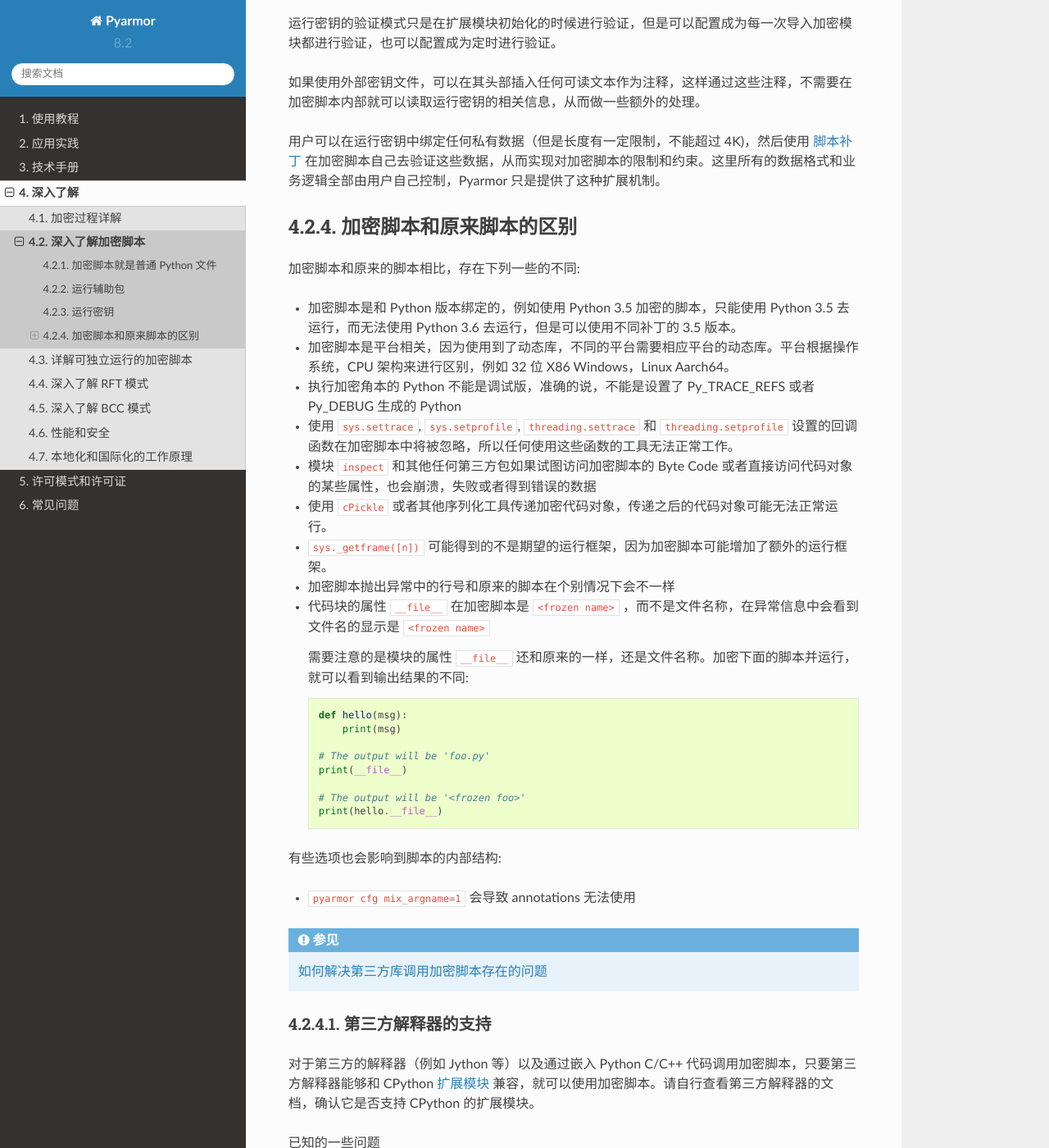
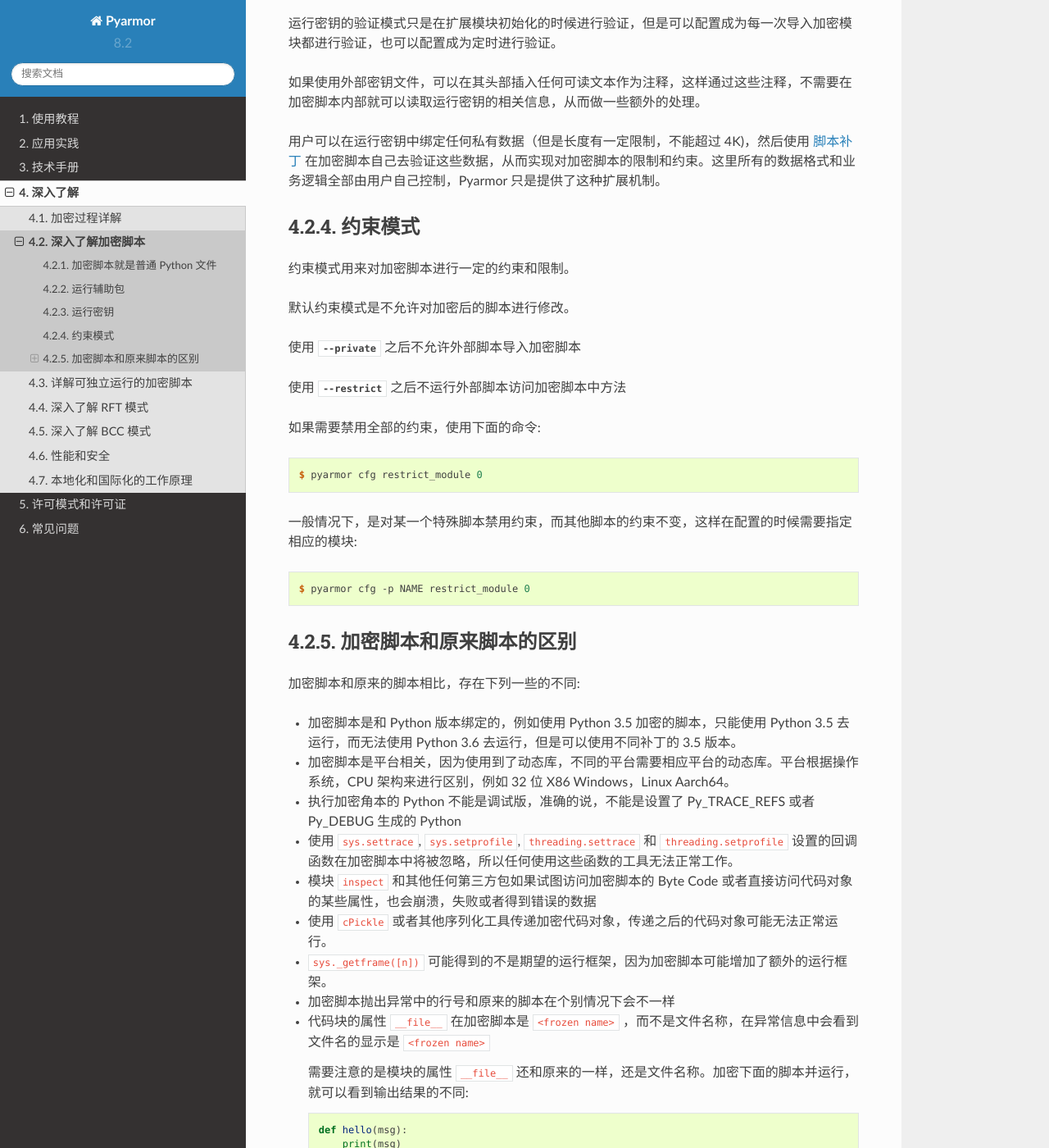
Before and after one commit to dashingsoft/pyarmor-docs-zh, a Sphinx documentation site: the page built from docs/topic/obfuscated-script.rst, in a window 1280 px wide and 1400 px high, scrolled down 2427 px. Shown: the whole window at 82% size. Built offline with Sphinx 7.4.7 and the Read the Docs theme 2.0.0, drawn with Linux system fonts in a browser that asks for light colours.

Commit message:
增加对约束模式的说明

```diff
--- a/docs/topic/obfuscated-script.rst
+++ b/docs/topic/obfuscated-script.rst
@@ -86,6 +86,27 @@ Pyarmor 加密后的脚本输出的是同名的 ``.py`` 文件和一个 :term:`
 
 用户可以在运行密钥中绑定任何私有数据（但是长度有一定限制，不能超过 4K)，然后使用 :term:`脚本补丁` 在加密脚本自己去验证这些数据，从而实现对加密脚本的限制和约束。这里所有的数据格式和业务逻辑全部由用户自己控制，Pyarmor 只是提供了这种扩展机制。
 
+.. _restrict modes:
+
+约束模式
+========
+
+约束模式用来对加密脚本进行一定的约束和限制。
+
+默认约束模式是不允许对加密后的脚本进行修改。
+
+使用 :option:`--private` 之后不允许外部脚本导入加密脚本
+
+使用 :option:`--restrict` 之后不运行外部脚本访问加密脚本中方法
+
+如果需要禁用全部的约束，使用下面的命令::
+
+    $ pyarmor cfg restrict_module 0
+
+一般情况下，是对某一个特殊脚本禁用约束，而其他脚本的约束不变，这样在配置的时候需要指定相应的模块::
+
+    $ pyarmor cfg -p NAME restrict_module 0
+
 .. _the differences of obfuscated scripts:
 
 加密脚本和原来脚本的区别
```
